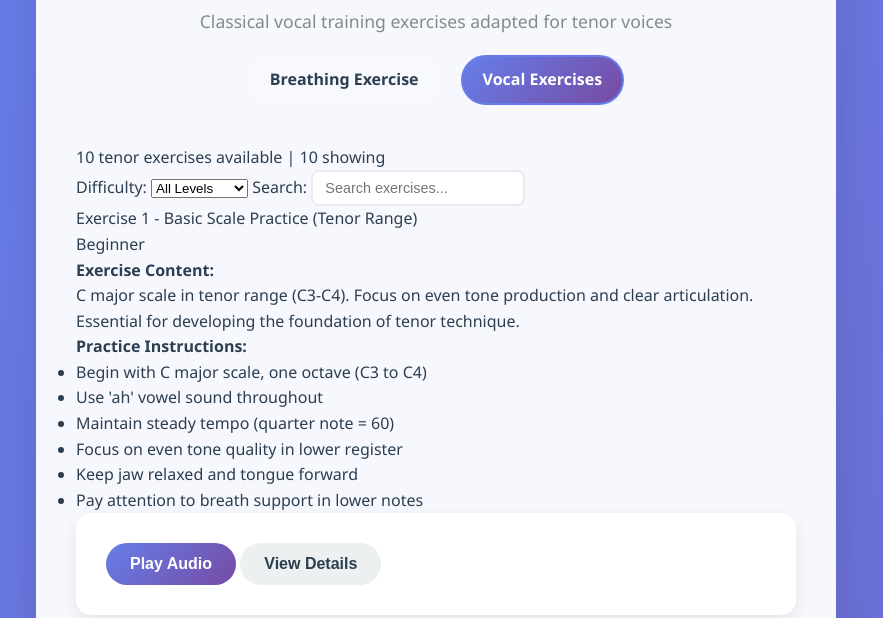
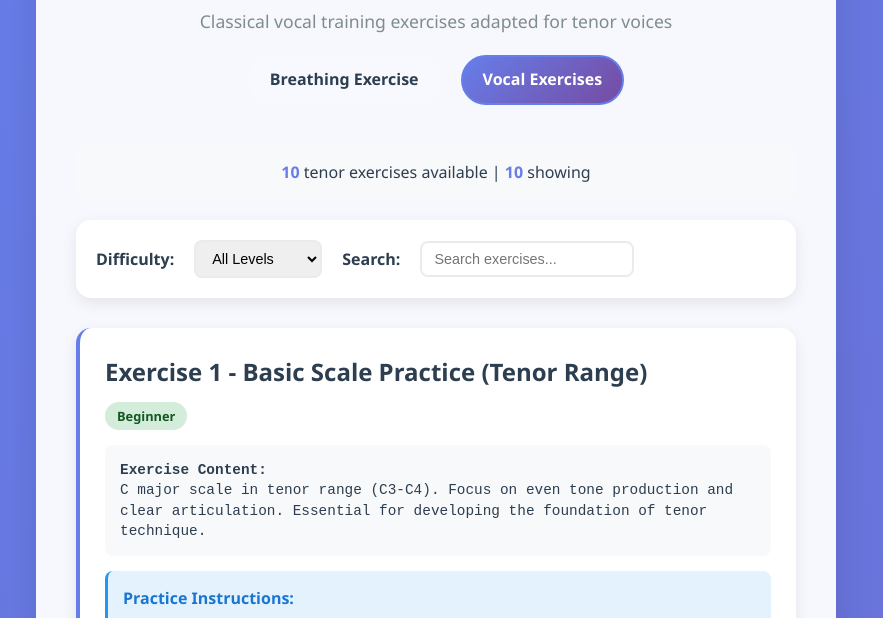
Before and after one commit to aisthetikos/aisthetikos.github.io, a plain HTML site: page vocal-exercises.html in a window 1280 px wide. Shown: the part 127-745 px from the top of the page, without its empty margins (204-1087 px from the left). Drawn offline with Linux system fonts and the light colour scheme.

Commit message:
Update styles.css

```diff
--- a/styles.css
+++ b/styles.css
@@ -381,6 +381,137 @@ footer {
     100% { transform: scale(1); }
 }
 
+/* Vocal Exercises Specific Styles */
+.exercise-card {
+    background: #fff;
+    border-radius: 15px;
+    padding: 25px;
+    margin-bottom: 20px;
+    box-shadow: 0 5px 15px rgba(0, 0, 0, 0.08);
+    border-left: 4px solid #667eea;
+}
+
+.exercise-title {
+    font-size: 1.5rem;
+    color: #2c3e50;
+    margin-bottom: 10px;
+    font-weight: 600;
+}
+
+.exercise-difficulty {
+    display: inline-block;
+    padding: 4px 12px;
+    border-radius: 20px;
+    font-size: 0.8rem;
+    font-weight: 600;
+    margin-bottom: 15px;
+}
+
+.difficulty-beginner {
+    background: #d4edda;
+    color: #155724;
+}
+
+.difficulty-intermediate {
+    background: #fff3cd;
+    color: #856404;
+}
+
+.difficulty-advanced {
+    background: #f8d7da;
+    color: #721c24;
+}
+
+.exercise-content {
+    margin-bottom: 20px;
+}
+
+.exercise-text {
+    background: #f8f9fa;
+    padding: 15px;
+    border-radius: 8px;
+    font-family: 'Courier New', monospace;
+    font-size: 0.9rem;
+    line-height: 1.4;
+    margin-bottom: 15px;
+    max-height: 200px;
+    overflow-y: auto;
+}
+
+.exercise-instructions {
+    background: #e3f2fd;
+    padding: 15px;
+    border-radius: 8px;
+    border-left: 3px solid #2196f3;
+}
+
+.exercise-instructions h4 {
+    margin: 0 0 10px 0;
+    color: #1976d2;
+    font-size: 1rem;
+}
+
+.exercise-instructions ul {
+    margin: 0;
+    padding-left: 20px;
+}
+
+.exercise-instructions li {
+    margin-bottom: 5px;
+    color: #424242;
+}
+
+.exercise-controls {
+    display: flex;
+    gap: 10px;
+    flex-wrap: wrap;
+}
+
+.btn-small {
+    padding: 8px 16px;
+    font-size: 0.9rem;
+}
+
+.filters {
+    background: #fff;
+    padding: 20px;
+    border-radius: 15px;
+    margin-bottom: 30px;
+    box-shadow: 0 5px 15px rgba(0, 0, 0, 0.08);
+}
+
+.filter-group {
+    display: flex;
+    gap: 20px;
+    flex-wrap: wrap;
+    align-items: center;
+}
+
+.filter-group label {
+    font-weight: 600;
+    color: #2c3e50;
+}
+
+.filter-group select {
+    padding: 8px 12px;
+    border: 2px solid #e9ecef;
+    border-radius: 8px;
+    font-size: 0.9rem;
+}
+
+.stats {
+    background: #f8f9fa;
+    padding: 15px;
+    border-radius: 10px;
+    margin-bottom: 20px;
+    text-align: center;
+}
+
+.stats span {
+    font-weight: 600;
+    color: #667eea;
+}
+
 .phase.transition {
     animation: phaseTransition 0.5s ease-in-out;
 }
```
